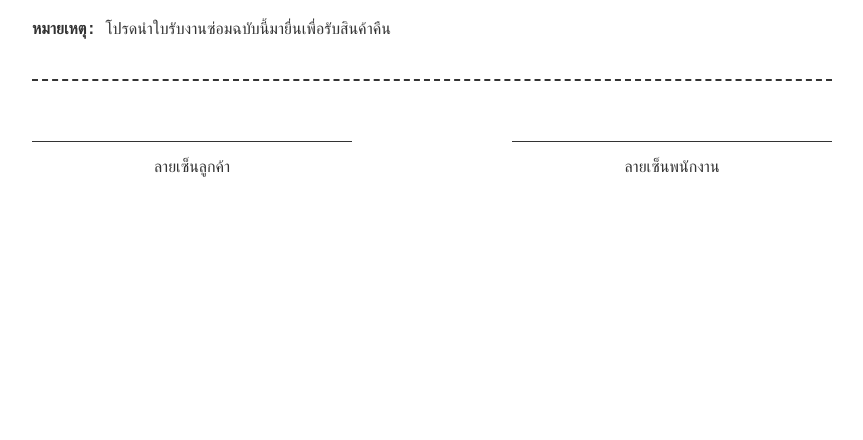
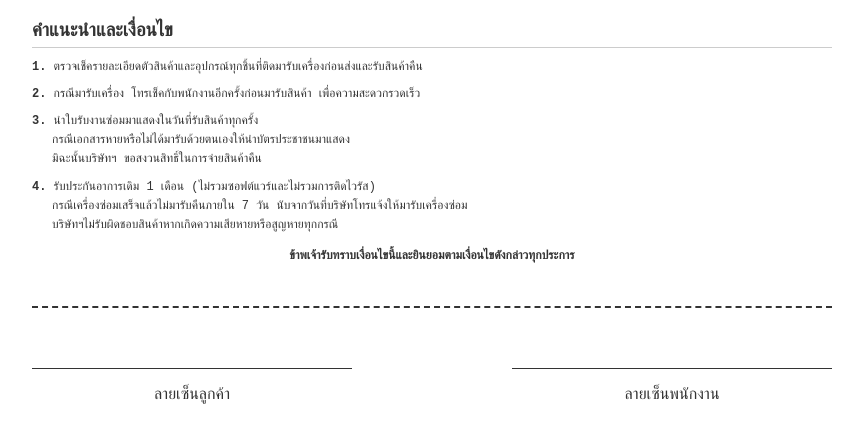
Before and after one commit to songsaks/contracts, a Django app: template repairs/templates/repairs/repair_print.html in a window 1280 px wide. Shown: the part 434-874 px from the top of the page, without its empty margins (208-1071 px from the left). Before the commit the page ends 611 px from the top, so only its background shows below. Run offline with Django 5.2, Linux system fonts and the light colour scheme; the template is opened without the code that fills it, so the values that code supplies are empty.

Commit message:
add waranty condition to repair report

```diff
--- a/repairs/templates/repairs/repair_print.html
+++ b/repairs/templates/repairs/repair_print.html
@@ -140,7 +140,28 @@
     </div>
 
     <div class="info-section">
-        <p><strong>หมายเหตุ:</strong> โปรดนำใบรับงานซ่อมฉบับนี้มายื่นเพื่อรับสินค้าคืน</p>
+        <h3 style="border-bottom: 1px solid #ccc; padding-bottom: 5px; margin-bottom: 10px;">คำแนะนำและเงื่อนไข</h3>
+        <div style="font-size: 12px; line-height: 1.6;">
+            <p style="margin: 8px 0;">
+                <strong>1.</strong> ตรวจเช็ครายละเอียดตัวสินค้าและอุปกรณ์ทุกชิ้นที่ติดมารับเครื่องก่อนส่งและรับสินค้าคืน
+            </p>
+            <p style="margin: 8px 0;">
+                <strong>2.</strong> กรณีมารับเครื่อง โทรเช็คกับพนักงานอีกครั้งก่อนมารับสินค้า เพื่อความสะดวกรวดเร็ว
+            </p>
+            <p style="margin: 8px 0;">
+                <strong>3.</strong> นำใบรับงานซ่อมมาแสดงในวันที่รับสินค้าทุกครั้ง<br>
+                <span style="margin-left: 20px;">กรณีเอกสารหายหรือไม่ได้มารับด้วยตนเองให้นำบัตรประชาชนมาแสดง</span><br>
+                <span style="margin-left: 20px;">มิฉะนั้นบริษัทฯ ขอสงวนสิทธิ์ในการจ่ายสินค้าคืน</span>
+            </p>
+            <p style="margin: 8px 0;">
+                <strong>4.</strong> รับประกันอาการเดิม 1 เดือน (ไม่รวมซอฟต์แวร์และไม่รวมการติดไวรัส)<br>
+                <span style="margin-left: 20px;">กรณีเครื่องซ่อมเสร็จแล้วไม่มารับคืนภายใน 7 วัน นับจากวันที่บริษัทโทรแจ้งให้มารับเครื่องซ่อม</span><br>
+                <span style="margin-left: 20px;">บริษัทฯไม่รับผิดชอบสินค้าหากเกิดความเสียหายหรือสูญหายทุกกรณี</span>
+            </p>
+            <p style="margin: 12px 0 0 0; font-weight: bold; text-align: center;">
+                ข้าพเจ้ารับทราบเงื่อนไขนี้และยินยอมตามเงื่อนไขดังกล่าวทุกประการ
+            </p>
+        </div>
     </div>
 
     <div class="footer">
```
